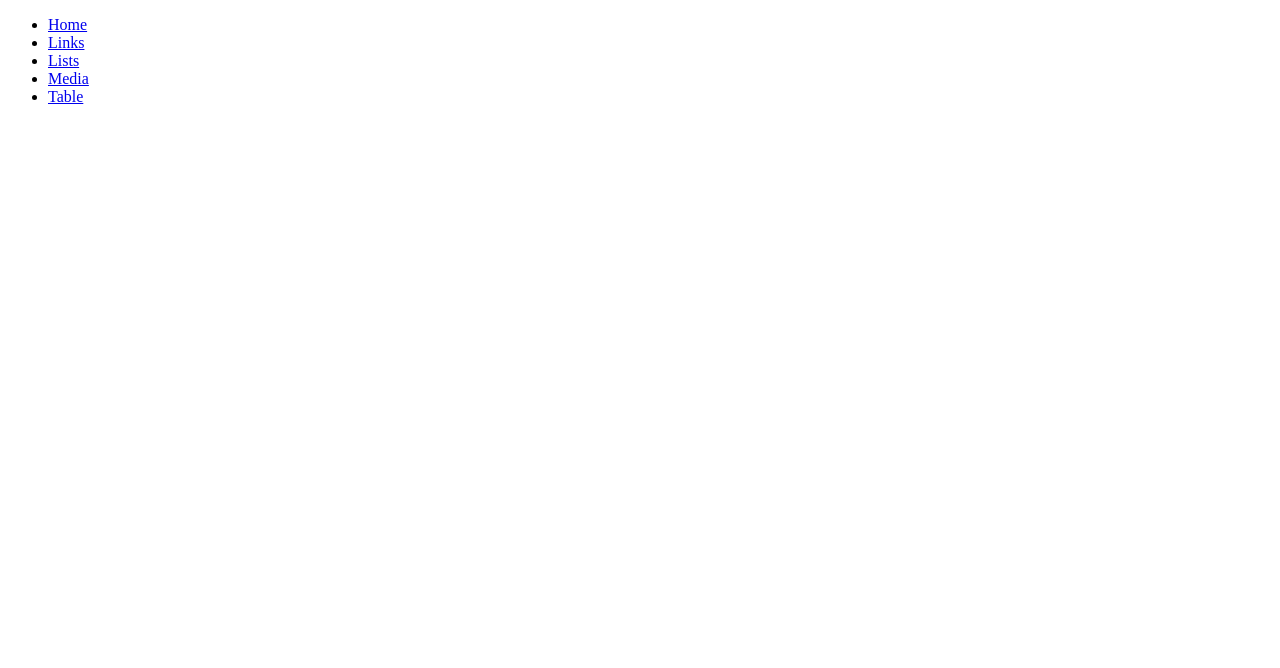
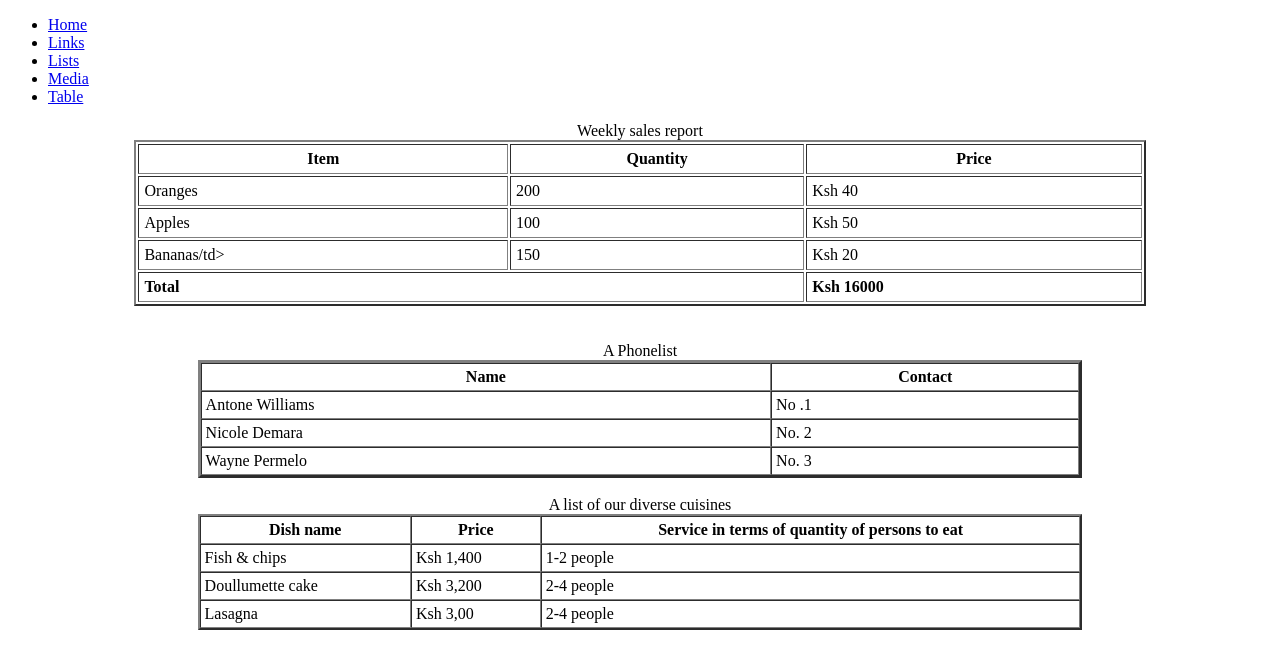
Before and after one commit to 01brandon/html-css, a plain HTML site: page table.html in a window 1280 px wide. Drawn offline with Linux system fonts and the light colour scheme.

Commit message:
added tables

```diff
--- a/table.html
+++ b/table.html
@@ -19,5 +19,93 @@
             </ul>
         </nav>
     </head>
+    <main>
+        <table border="2" width="80%" cellspacing="2"cellpadding="5" align="center" >
+            <caption>Weekly sales report</caption>
+            <thead>
+            <tr>
+                <th>Item</th>
+                <th>Quantity</th>
+                <th>Price</th>
+            </tr>
+            </thead>
+            <tbody>
+
+            <tr>
+                <td>Oranges</td>
+                <td>200</td>
+                <td>Ksh 40</td>
+            </tr>
+            <tr>
+                <td>Apples</td>
+                <td>100</td>
+                <td>Ksh 50</td>
+            </tr>
+                        <tr>
+                <td>Bananas/td>
+                <td>150</td>
+                <td>Ksh 20</td>
+            </tr>
+            </tbody>
+            <tfoot>
+                <tr>
+                    <td colspan="2"><b>Total</b></td>
+                    <td><b>Ksh 16000</b></td>
+                </tr>
+            </tfoot>
+
+        </table>
+        <br>
+        <table border="3" width="70%" align="center" cellpadding="4" cellspacing="0">
+            <caption>A Phonelist</caption>
+            <thead>
+                <th>Name</th>
+                <th>Contact</th>
+            </thead>
+             <br>
+             <tbody>
+                <tr>
+                    <td>Antone Williams</td>
+                    <td>No .1</td>
+                </tr>
+                <tr>
+                    <td>Nicole Demara</td>
+                    <td>No. 2</td>
+                </tr>
+                <tr>
+                    <td>Wayne Permelo</td>
+                    <td>No. 3</td>
+                </tr>
+             </tbody>
+        </table>
+        <br>
+        <table border="2" align="center" width="70%" cellpadding="4" cellspacing="0">
+            <caption>A list of our diverse cuisines</caption>
+            <thead>
+                <th>Dish name</th>
+                <th>Price</th>
+                <th>Service in terms of  quantity of persons to eat</th>
+            </thead>
+            <tbody>
+                <tr>
+                    <td>Fish & chips</td>
+                    <td>Ksh 1,400</td>
+                    <td>1-2 people</td>
+                </tr>
+                <tr>
+                    <td>Doullumette cake</td>
+                    <td>Ksh 3,200</td>
+                    <td>2-4 people</td>
+                </tr>
+                <tr>
+                    <td>Lasagna</td>
+                    <td>Ksh 3,00</td>
+                    <td>2-4 people</td>
+                </tr>
+            </tbody>
+
+
+        </table>
+    </main>
 </body>
 </html>
```
